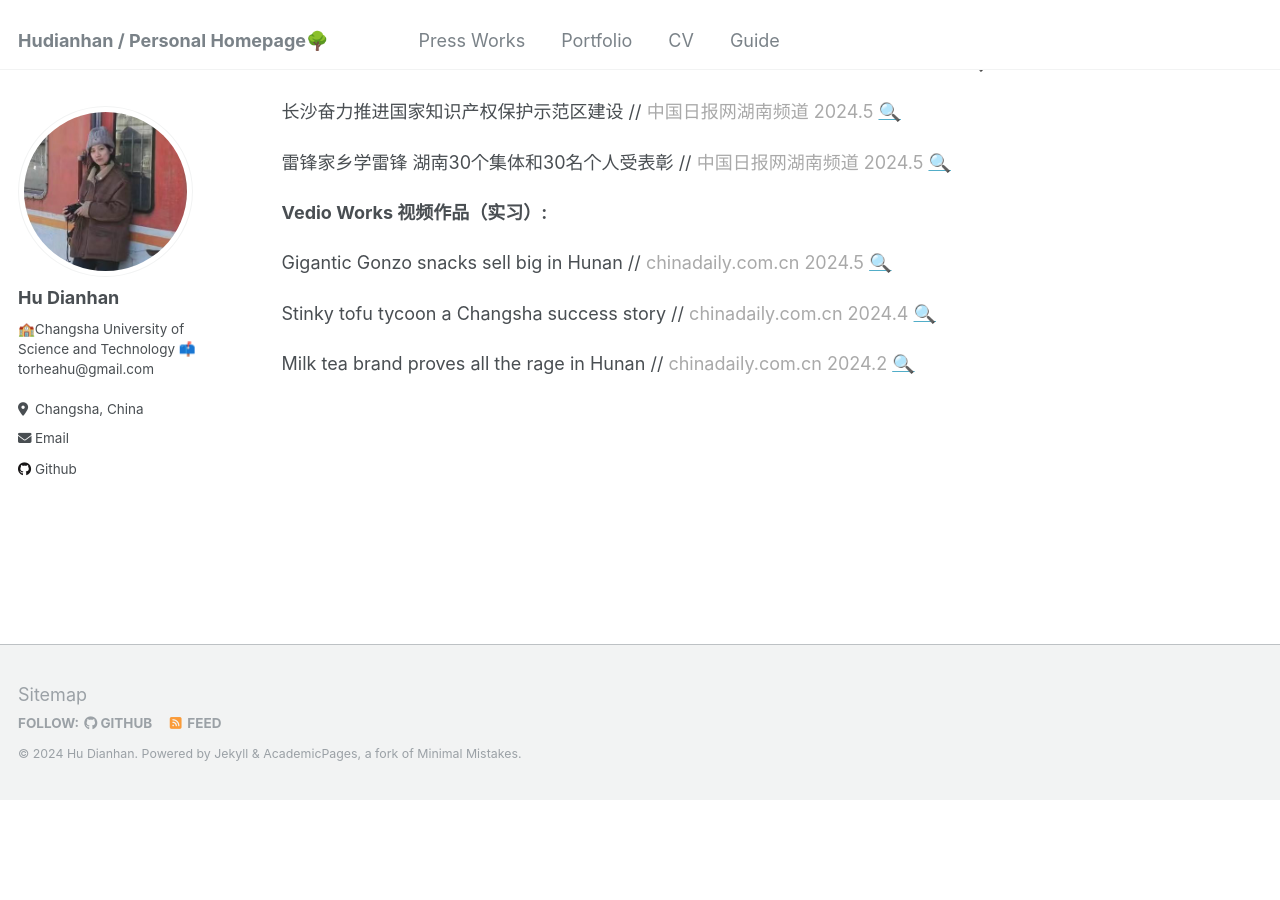
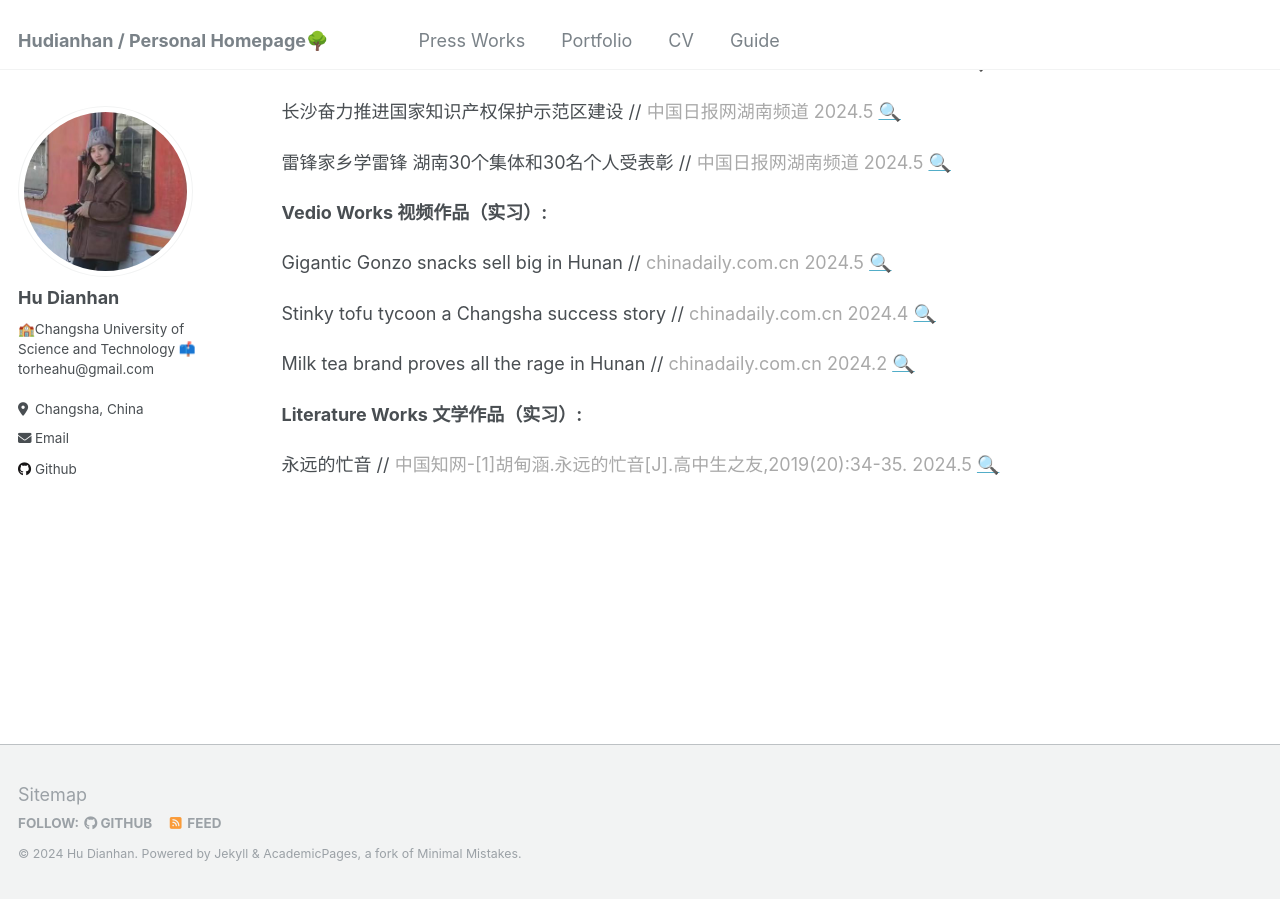
Before and after one commit to Rheahu816/Rheahu.github.io, a Jekyll site: the page built from _pages/about.md, in a window 1280 px wide and 900 px high, scrolled down 1516 px. Built offline with Jekyll 4.4.1, drawn with Linux system fonts in a browser that asks for light colours; before the commit the page ends 2315 px from its top, so only the background shows below that.

Commit message:
Update about.md

```diff
--- a/_pages/about.md
+++ b/_pages/about.md
@@ -49,6 +49,7 @@ You can find my CV here: [Hu Dianhan's Curriculum Vitae](../assets/Curriculum_Vi
 
 异彩纷呈，校园遍地是课堂 // <font color=DarkGray> 新湖南 2021.11 </font> [🔍](https://m.voc.com.cn/xhn/news/202111/15377779.html)
 
+
 **Press Release 新闻稿件（实习）:**
 
 博物馆暑期上新啦！这个夏天，你有感受到“博物馆热”吗？ // <font color=DarkGray> 红网 2022.7 </font> [🔍](https://hn.rednet.cn/content/646741/61/12901708.html)
@@ -69,6 +70,7 @@ You can find my CV here: [Hu Dianhan's Curriculum Vitae](../assets/Curriculum_Vi
 
 雷锋家乡学雷锋 湖南30个集体和30名个人受表彰 // <font color=DarkGray> 中国日报网湖南频道 2024.5 </font> [🔍](https://cn.chinadaily.com.cn/a/202403/14/WS65f28c2ba3109f7860dd5613.html)
 
+
 **Vedio Works 视频作品（实习）:**
 
 Gigantic Gonzo snacks sell big in Hunan // <font color=DarkGray> chinadaily.com.cn 2024.5 </font> [🔍](https://enapp.chinadaily.com.cn/a/202405/17/AP6647049ea310115ef06737b3.html)
@@ -76,3 +78,8 @@ Gigantic Gonzo snacks sell big in Hunan // <font color=DarkGray> chinadaily.com.
 Stinky tofu tycoon a Changsha success story // <font color=DarkGray> chinadaily.com.cn 2024.4 </font> [🔍](https://enapp.chinadaily.com.cn/a/202404/29/AP662f6467a310115ef0672091.html)
 
 Milk tea brand proves all the rage in Hunan // <font color=DarkGray> chinadaily.com.cn 2024.2 </font> [🔍](https://enapp.chinadaily.com.cn/a/202402/29/AP65dff3f1a310115ef066cb9e.html)
+
+
+**Literature Works 文学作品（实习）:**
+
+永远的忙音 // <font color=DarkGray> 中国知网-[1]胡甸涵.永远的忙音[J].高中生之友,2019(20):34-35. 2024.5 </font> [🔍](https://kns.cnki.net/kcms2/article/abstract?v=mjz80qGfPOU07omjC6zw8cvr18wYa8oNgiJuF7bDW0odXie2elASjoZTw85y9SOonNcU544RNVRPdYGd4_4NW-QUxdfKuuKqkRZoi5OESRS9yo965jixjLUkrjS4tmqugEL40u2kJjw=&uniplatform=NZKPT&flag=copy)
```
